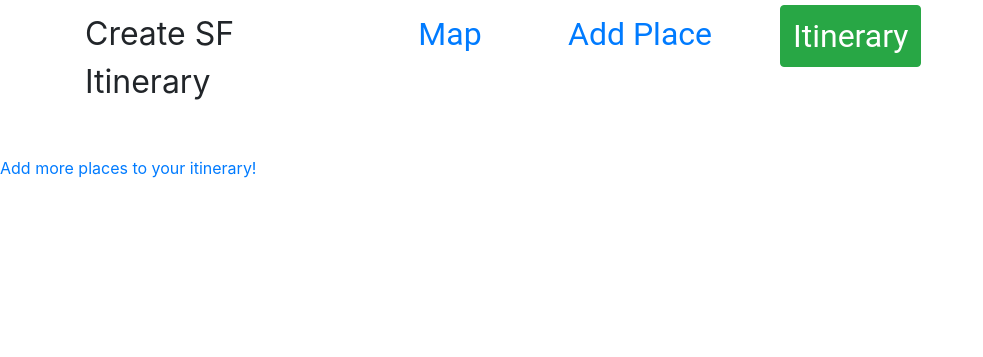
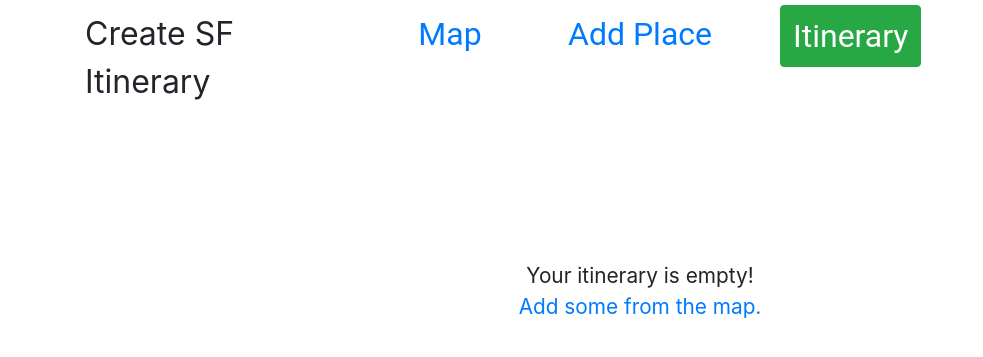
Before and after one commit to carisatinie/ui_final, a Flask app: page /itinerary in a window 1280 px wide. Shown: the top 357 px of the page, without its empty margins (0-983 px from the left). Run offline with Flask 2, Linux system fonts and the light colour scheme; some libraries are stand-ins or nearby versions.

Commit message:
empty itinerary state

```diff
--- a/static/add_item.css
+++ b/static/add_item.css
@@ -1,5 +1,6 @@
 #content {
   padding-top: 15px;
+  background-color: #f9f9f9;
 }
 
 .bar {
--- a/static/itinerary.css
+++ b/static/itinerary.css
@@ -29,3 +29,17 @@
 .itinerary-container {
   padding-top: 10px;
 }
+
+#status_text {
+  display: inline-block;
+  font-size: 1.3em;
+}
+
+#status {
+  padding-top: 10px;
+  text-align: center;
+}
+
+#maplink {
+  font-size: 1.3em;
+}
--- a/static/itinerary.js
+++ b/static/itinerary.js
@@ -25,8 +25,17 @@ function delete_item(i) {
 }
 
 function loadItineraries(itin) {
-  console.log("itin: " + itin)
-  console.log("itin: " + itin.length)
+
+	if (itin.length == 0) {
+
+		var newlines = "<br><br><br><br><br><br>"
+		var text = $("<span>", {id: "status_text", text: "Your itinerary is empty!"})
+		var map_link = "<br> <a id='maplink' href='http://127.0.0.1:5000/'>Add some from the map.</a>"
+		$("#status").append(newlines)
+		$("#status").append(text)
+		$("#status").append(map_link)
+	}
+
   $("#sortable").empty()
 
   for (var i = 0; i < itin.length; i++) {
@@ -81,13 +90,10 @@ function loadItineraries(itin) {
 }
 
 function save_shuffle() {
-  // var order_1 = []
   $( "#sortable" ).sortable({
     update: function() {
       var order = $("#sortable").sortable("toArray");
       var order_global = order
-      console.log("order: " + order)
-      console.log("global inside update: " + order_global)
 
       var data_to_save = {"order": order_global}
       $.ajax({
@@ -97,14 +103,8 @@ function save_shuffle() {
             contentType: "application/json; charset=utf-8",
             data : JSON.stringify(data_to_save),
             success: function(result){
-                console.log("SUCCESS!")
-                console.log("HI??????")
                 var all_data = result["itinerary"]
                 data = all_data
-                console.log("DATA 1: " + JSON.stringify(data[0]))
-                console.log("DATA 2: " + JSON.stringify(data[1]))
-                console.log("DATA 3: " + JSON.stringify(data[2]))
-                // loadItineraries(data)
             },
             error: function(request, status, error){
                 console.log("Error");
@@ -116,14 +116,9 @@ function save_shuffle() {
     }
   })
   $( "#sortable" ).disableSelection()
-
-
-
 }
 
 $(document).ready(function() {
   save_shuffle()
-  console.log("HI")
-  console.log("order out: " + order_global)
   loadItineraries(itinerary)
 })
--- a/templates/itinerary.html
+++ b/templates/itinerary.html
@@ -39,15 +39,12 @@
 			</div>
 		</div>
 
+    <div id="status"></div>
+
     <div class="container itinerary-container"></div>
       <ul id="sortable">
-
       </ul>
 
-    <div>
-      <br>
-      <a href="http://127.0.0.1:5000/">Add more places to your itinerary!</a>
-    </div>
   </body>
 
 </html>
```
